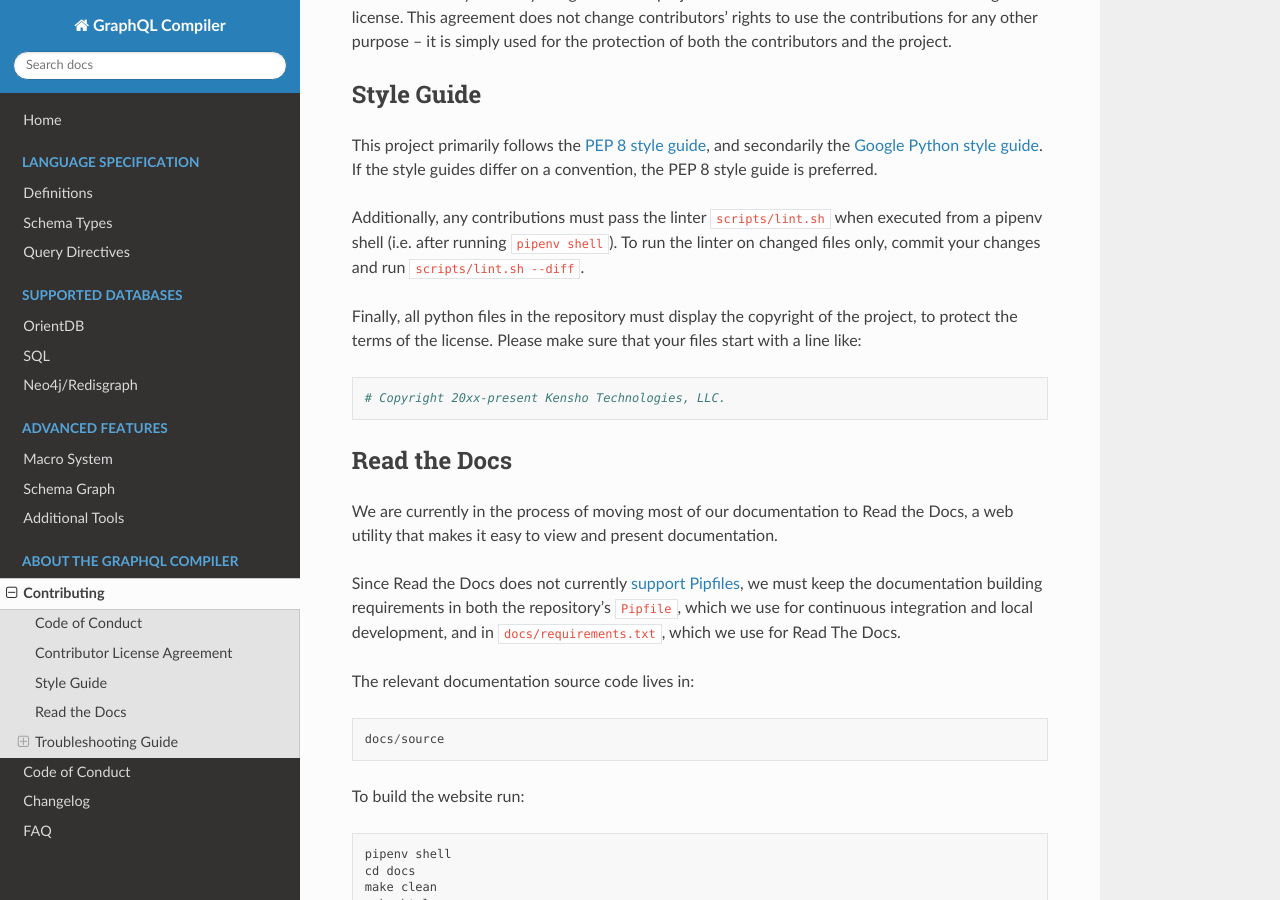
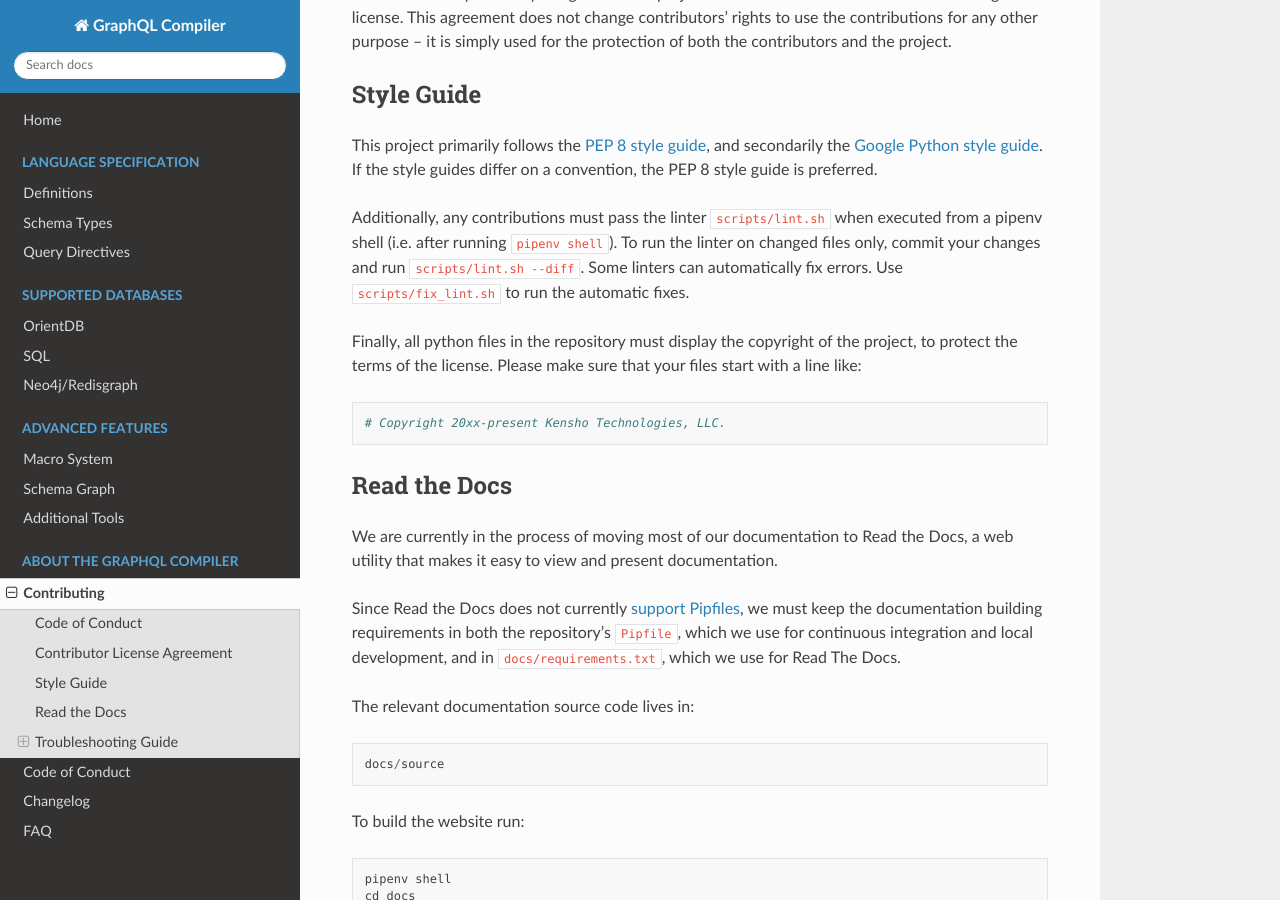
Before and after one commit to kensho-technologies/graphql-compiler, a Sphinx documentation site: the page built from docs/source/about/contributing.rst, in a window 1280 px wide and 900 px high, scrolled down 1370 px. Built offline with Sphinx 7.4.7 and the Read the Docs theme 2.0.0, drawn with Linux system fonts in a browser that asks for light colours.

Commit message:
Add fix lint script (#729)
* Add fix lint script

* Mention in CONTRIBUTING.rst

* Check if inside pipenv shell

* Update year

* Add common bash settings

Co-Authored-By: Predrag Gruevski <predrag@kensho.com>

* Use set -x

Co-Authored-By: Predrag Gruevski <predrag@kensho.com>

* Update contributing rst

Co-authored-by: Predrag Gruevski <predrag.gruevski@gmail.com>

```diff
--- a/CONTRIBUTING.rst
+++ b/CONTRIBUTING.rst
@@ -114,7 +114,8 @@ If the style guides differ on a convention, the PEP 8 style guide is preferred.
 Additionally, any contributions must pass the linter :code:`scripts/lint.sh`
 when executed from a pipenv shell (i.e. after running :code:`pipenv shell`).
 To run the linter on changed files only, commit your changes and run
-:code:`scripts/lint.sh --diff`.
+:code:`scripts/lint.sh --diff`. Some linters can automatically fix errors.
+Use :code:`scripts/fix_lint.sh` to run the automatic fixes.
 
 Finally, all python files in the repository must display the copyright
 of the project, to protect the terms of the license. Please make sure
--- a/docs/source/about/contributing.rst
+++ b/docs/source/about/contributing.rst
@@ -82,7 +82,8 @@ If the style guides differ on a convention, the PEP 8 style guide is preferred.
 Additionally, any contributions must pass the linter :code:`scripts/lint.sh`
 when executed from a pipenv shell (i.e. after running :code:`pipenv shell`).
 To run the linter on changed files only, commit your changes and run
-:code:`scripts/lint.sh --diff`.
+:code:`scripts/lint.sh --diff`. Some linters can automatically fix errors.
+Use :code:`scripts/fix_lint.sh` to run the automatic fixes.
 
 Finally, all python files in the repository must display the copyright
 of the project, to protect the terms of the license. Please make sure
```
Also changed, not shown: 1 other file.
